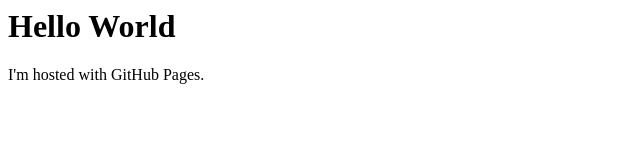
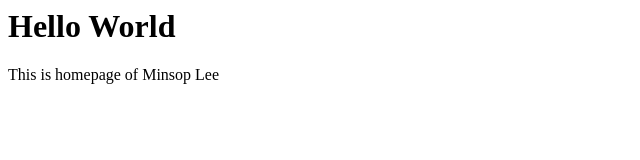
Before and after one commit to mininim/mininim.github.io, a plain HTML site: page index.html in a window 1280 px wide. Shown: the full height of the page, 0-640 px from the left. Drawn offline with Linux system fonts and the light colour scheme.

Commit message:
Update index.html

```diff
--- a/index.html
+++ b/index.html
@@ -1,6 +1,6 @@
 <html>
 <body>
 <h1>Hello World</h1>
-<p>I'm hosted with GitHub Pages.</p>
+<p>This is homepage of Minsop Lee</p>
 </body>
 </html>
```
